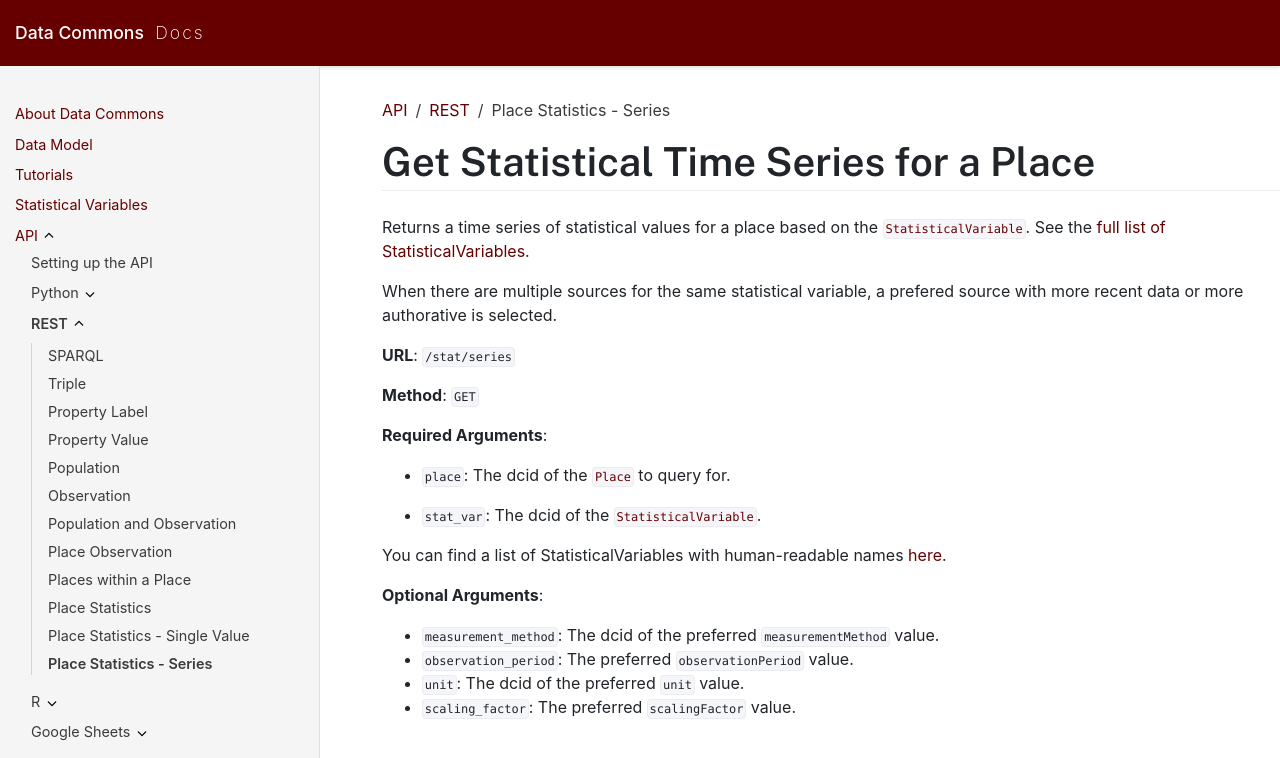
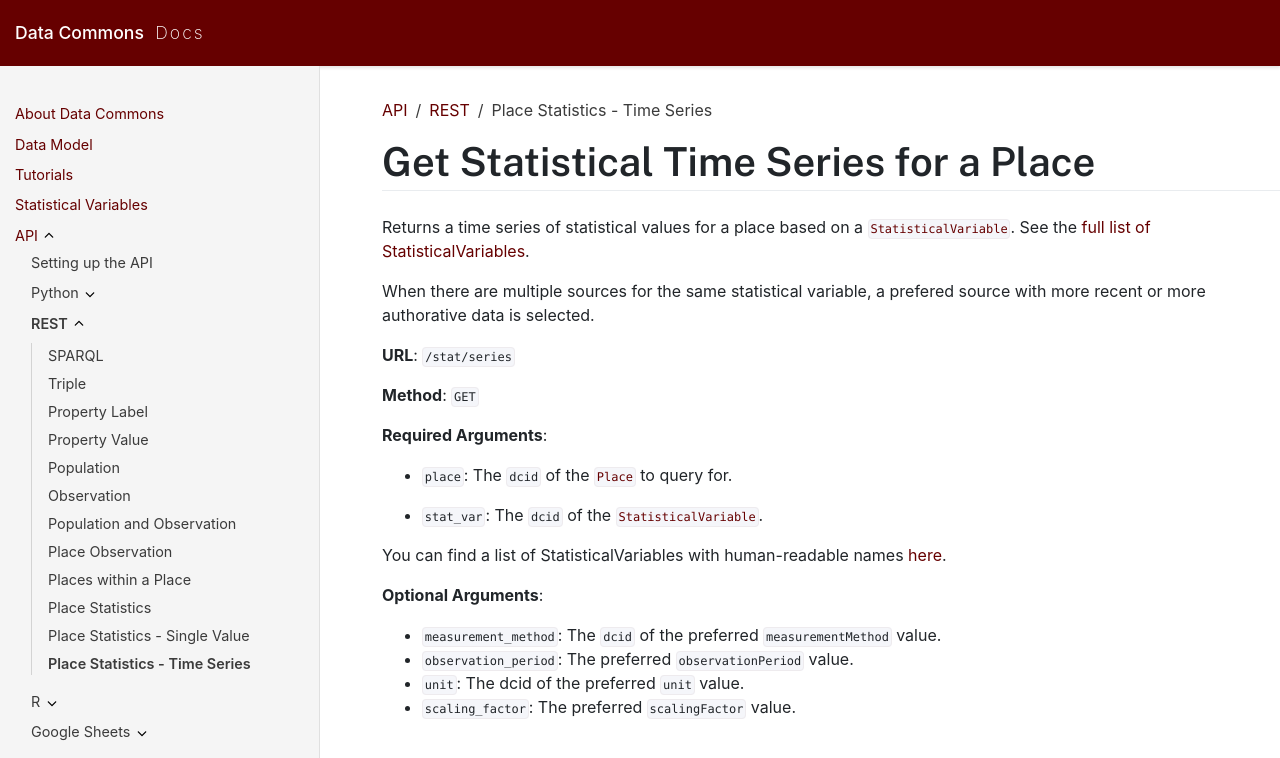
Before and after one commit to datacommonsorg/docsite, a Jekyll site: the page built from api/rest/stat_series.md, in a window 1280 px wide. Shown: the top 758 px of the page. Built offline with Jekyll 4.4.1, drawn with Linux system fonts in a browser that asks for light colours.

Commit message:
Minor wording updates

```diff
--- a/api/rest/stat_series.md
+++ b/api/rest/stat_series.md
@@ -1,6 +1,6 @@
 ---
 layout: default
-title: Place Statistics - Series
+title: Place Statistics - Time Series
 nav_order: 12
 parent: REST
 grand_parent: API
@@ -8,12 +8,12 @@
 
 # Get Statistical Time Series for a Place
 
-Returns a time series of statistical values for a place based on the
+Returns a time series of statistical values for a place based on a
 [`StatisticalVariable`](https://datacommons.org/browser/StatisticalVariable).
 See the [full list of StatisticalVariables](/statistical_variables.html).
 
 When there are multiple sources for the same statistical variable, a prefered
-source with more recent data or more authorative is selected.
+source with more recent or more authorative data is selected.
 
 **URL**: `/stat/series`
 
@@ -21,15 +21,15 @@
 
 **Required Arguments**:
 
-- `place`: The dcid of the [`Place`](https://datacommons.org/browser/Place) to query for.
+- `place`: The `dcid` of the [`Place`](https://datacommons.org/browser/Place) to query for.
 
-- `stat_var`: The dcid of the [`StatisticalVariable`](https://datacommons.org/browser/StatisticalVariable).
+- `stat_var`: The `dcid` of the [`StatisticalVariable`](https://datacommons.org/browser/StatisticalVariable).
 
 You can find a list of StatisticalVariables with human-readable names [here](/statistical_variables.html).
 
 **Optional Arguments**:
 
-- `measurement_method`: The dcid of the preferred `measurementMethod` value.
+- `measurement_method`: The `dcid` of the preferred `measurementMethod` value.
 - `observation_period`: The preferred `observationPeriod` value.
 - `unit`: The dcid of the preferred `unit` value.
 - `scaling_factor`: The preferred `scalingFactor` value.
```
